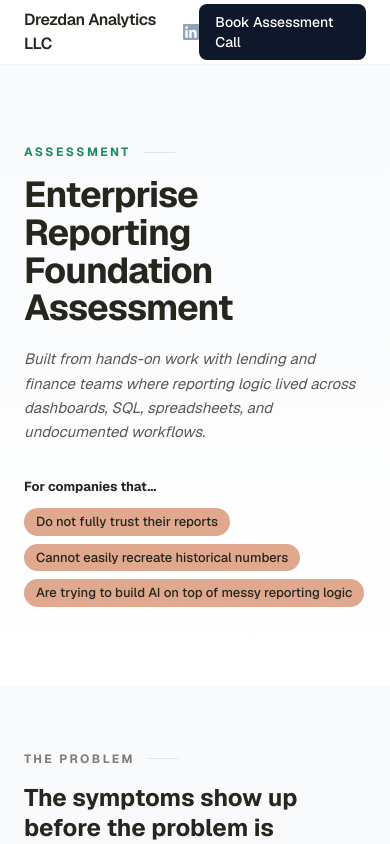
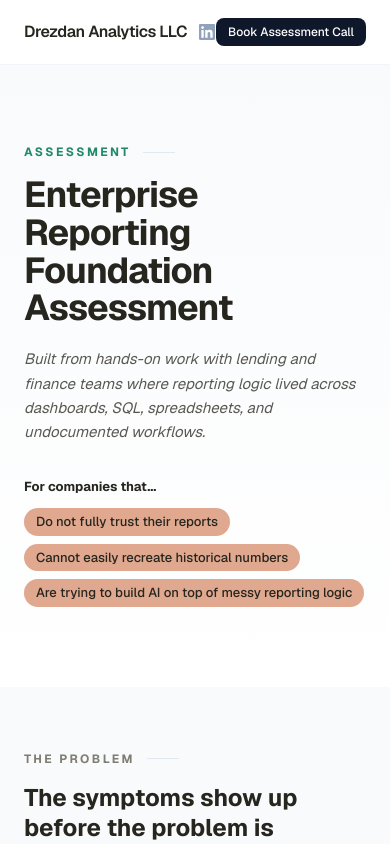
Before and after one commit to Drez22/consulting_website, a Next.js app in the folder consulting_website/: page /assessment in a window 390 px wide. Shown: the top 844 px of the page. Built offline with nearby package versions, Linux system fonts and the light colour scheme.

Commit message:
fixed mobile cta assessment

```diff
--- a/consulting_website/app/components/LandingNavbar.tsx
+++ b/consulting_website/app/components/LandingNavbar.tsx
@@ -37,7 +37,7 @@ export default function LandingNavbar() {
           href="https://calendly.com/drezdan-drezdandale"
           target="_blank"
           rel="noopener noreferrer"
-          className="px-4 py-2 rounded-lg bg-slate-900 text-white text-sm font-medium hover:bg-slate-700 transition-colors"
+          className="px-3 py-1.5 rounded-lg bg-slate-900 text-white text-xs font-medium hover:bg-slate-700 transition-colors whitespace-nowrap"
         >
           Book Assessment Call
         </a>
```
